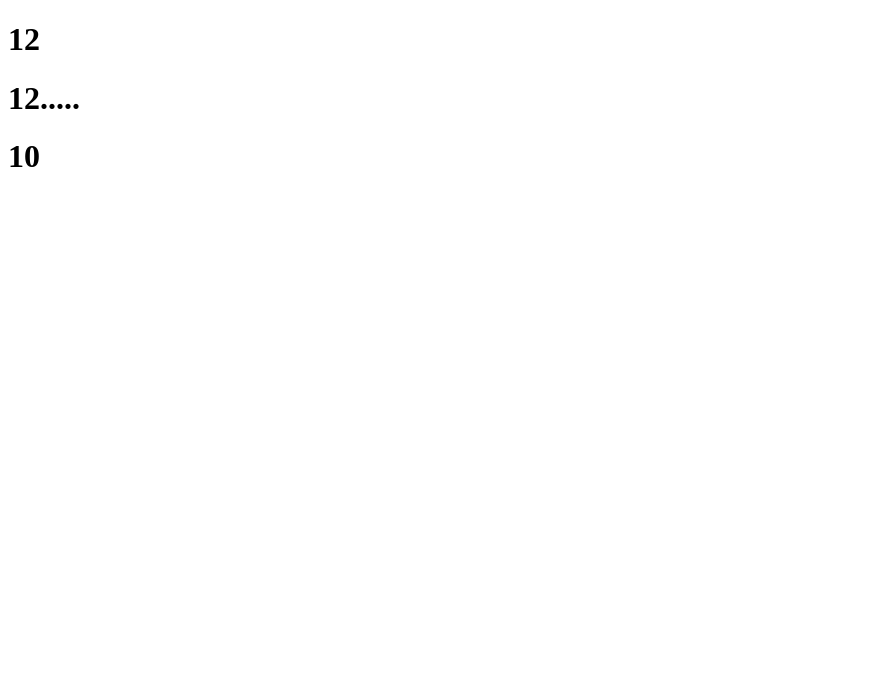
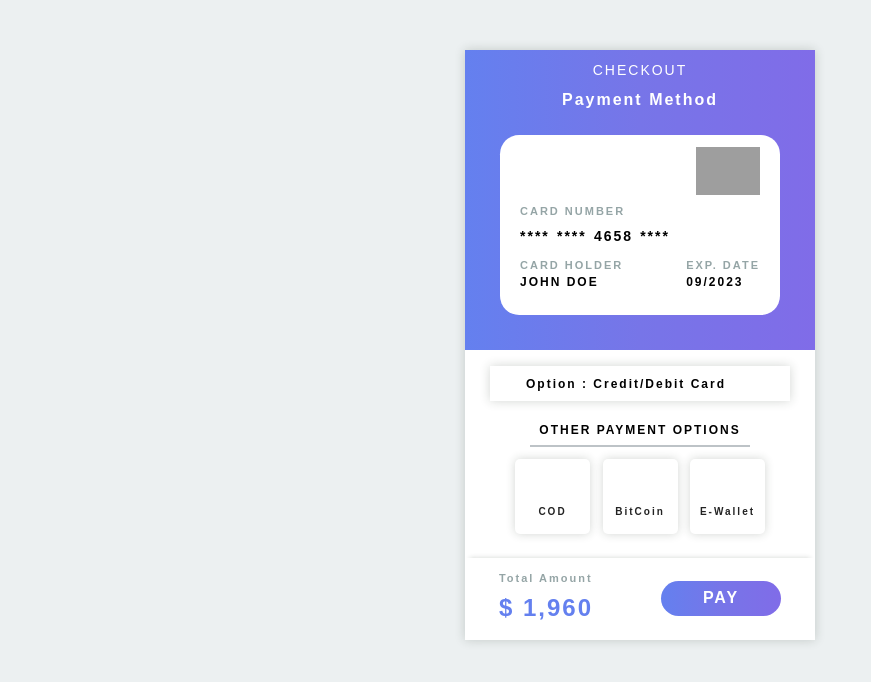
Before and after one commit to biswo907/web_demo, a React (Create React App) app: page / in a window 1280 px wide. Shown: the top 682 px of the page, without its empty margins (0-871 px from the left). Built offline with nearby package versions, Linux system fonts and the light colour scheme; grey boxes are pictures that could not be loaded.

Commit message:
add a payment ui

```diff
--- a/src/App.js
+++ b/src/App.js
@@ -6,8 +6,8 @@ function App() {
   return (
     <BrowserRouter>
       <Routes>
-        <Route path="/" element={<Layout />}>
-          <Route path="/home" element={<Home />} />
+        <Route path="/" element={<Home />} />
+        <Route path="/home" element={<Layout />}>
         </Route>
       </Routes>
     </BrowserRouter>
--- a/src/home.js
+++ b/src/home.js
@@ -1,8 +1,71 @@
 import React from 'react'
+import "./style.css"
 
 function Home() {
     return (
-        <div>Home.....</div>
+        <div class="mainContainer">
+            <div class="cardHolder">
+                <div class="header">
+                    <div class="heading center">CHECKOUT</div>
+                    <div class="stepHeading center">Payment Method</div>
+                    <div class="card">
+                        <div class="top part">
+                            <img src="https://i.imgrpost.com/imgr/2017/12/26/visa-1.png" alt="visa-1.png" border="0" />
+                        </div>
+                        <div class="middle part">
+                            <div class="infoheader vcenter">CARD NUMBER</div>
+                            <div class="infocontent number vcenter">
+                                <div class="num center">****</div>
+                                <div class="num center">****</div>
+                                <div class="num center">4658</div>
+                                <div class="num center">****</div>
+                            </div>
+                        </div>
+                        <div class="bottom part">
+                            <div class="holderInfo">
+                                <div class="infoheader vcenter">CARD HOLDER</div>
+                                <div class="infocontent name vcenter">JOHN DOE</div>
+                            </div>
+                            <div class="expDate">
+                                <div class="infoheader vcenter">EXP. DATE</div>
+                                <div class="infocontent date vcenter">09/2023</div>
+                            </div>
+                        </div>
+                    </div>
+                </div>
+            </div>
+            <div class="status vcenter"> <i class="fa fa-check" aria-hidden="true"></i>
+                Option : Credit/Debit Card
+            </div>
+            <h5 class="center">OTHER PAYMENT OPTIONS</h5>
+            <div class="options vcenter">
+                <div class="opt">
+                    <div class="icon center">
+                        <i class="fa fa-money" aria-hidden="true"></i>
+                    </div>
+                    <div class="optname center">COD</div>
+                </div>
+                <div class="opt">
+                    <div class="icon center">
+                        <i class="fa fa-btc" aria-hidden="true"></i>
+                    </div>
+                    <div class="optname center">BitCoin</div>
+                </div>
+                <div class="opt">
+                    <div class="icon center">
+                        <i class="fa fa-google-wallet" aria-hidden="true"></i>
+                    </div>
+                    <div class="optname center">E-Wallet</div>
+                </div>
+            </div>
+            <div class="payment vcenter">
+                <div class="amount">
+                    <div class="infoheader vcenter">Total Amount</div>
+                    <div class="infocontent val vcenter">$ 1,960</div>
+                </div>
+                <div class="button center">PAY</div>
+            </div>
+        </div>
     )
 }
 
--- /dev/null
+++ b/src/style.css
@@ -0,0 +1,183 @@
+* {
+    margin: 0;
+    padding: 0;
+    box-sizing: border-box;
+    font-family: "Quicksand", sans-serif;
+  }
+  body{
+    background:#ecf0f1
+  }
+  .mainContainer {
+    width: 350px;
+    height: 590px;
+    margin: 0 auto;
+    box-shadow:0 0 10px #2323;
+    margin-top: 50px;
+    background:white;
+  }
+  .cardHolder {
+    height: 300px;
+    background: linear-gradient(
+      to right,
+      #6480ef,
+      #7775e8,
+      #806ce8
+    );
+  /*   border-bottom-left-radius:50%;
+    border-bottom-right-radius:50%; */
+  }
+  .center{
+    display:flex;
+    justify-content:center;
+    align-items:center;
+  }
+  .vcenter{
+    display:flex;
+    align-items:center;
+  }
+  .heading{
+    height:40px;
+    font-size:14px;
+    letter-spacing:2px;
+    color:white;
+  }
+  .stepHeading{
+    height:20px;
+    font-size:16px;
+    font-weight:bolder;
+    letter-spacing:2px;
+    color:white;
+  }
+  .card{
+    height:180px;
+    width:280px;
+    background:white;
+    margin:0 auto;
+    border-radius:1.2em;
+    margin-top:25px;
+    padding:12px 20px;
+  }
+  .card > .part{
+    height:50px;
+    margin-bottom:4px;
+  }
+  .card > .top{
+    display:flex;
+    justify-content:flex-end;
+  }
+  .card > .top > img{
+    height:48px;
+  }
+  .infoheader{
+    height:20px;
+    font-size:11px;
+    font-weight:bold;
+    letter-spacing:2px;
+    color:#95a5a6
+  }
+  .card > .middle > .infocontent{
+    justify-content:space-between;
+    height:30px;
+  }
+  .number{
+    width:150px;
+  }
+  .card > .middle > .infocontent > .num{
+    height:25px;
+    font-size:14px;
+    letter-spacing:2px;
+    font-weight:bolder;
+  }
+  .card > .bottom{
+    display:flex;
+    justify-content:space-between
+  }
+  .holderInfo{
+    width:150px;
+  }
+  .holderInfo > .name,.expDate > .date{
+    font-size:12px;
+    font-weight:bolder;
+    letter-spacing:2px;
+  }
+  .status{
+    height:35px;
+    width:300px;
+    margin:0 auto;
+    box-shadow:0 0 10px #2323;
+    margin-top:16px;
+    padding:0 16px;
+    font-size:12px;
+    letter-spacing:2px;
+    font-weight:bolder;
+  }
+  .status > i{
+    color:#16a085;
+    margin-right:20px;
+    font-size:16px;
+  }
+  h5{
+    width:220px;
+    margin:0 auto;
+    padding:8px;
+    margin-top:14px;
+    border-bottom:2px solid #bdc3c7;
+    letter-spacing:2px;
+    font-size:12px;
+    margin-bottom:12px;
+  }
+  .options{
+    width:250px;
+    height:75px;
+    margin:0 auto;
+    justify-content:space-between;
+  }
+  .options > .opt{
+    height:75px;
+    width:75px;
+    box-shadow:0 0 10px #2323;
+    border-radius:5px;
+    display:flex;
+    flex-direction:column;
+    justify-content:center;
+  }
+  .options > .opt > .icon{
+    height:30px;
+    color:#95a5a6;
+    font-size:20px;
+  }
+  .optname{
+    height:30px;
+    font-size:10px;
+    color:#232323;
+    letter-spacing:2px;
+    font-weight:bolder
+  }
+  .payment{
+    height:80px;
+    position:relative;
+    top: 24px;
+    box-shadow: 0 -5px 5px -5px #2323;
+    justify-content:space-around;
+  }
+  .val{
+    height:40px;
+    font-size:24px;
+    font-weight:bolder;
+    letter-spacing:2px;
+    color:#6480ef;
+  }
+  .button{
+    width:120px;
+    height:35px;
+    border-radius:1.2em;
+    background:linear-gradient(
+      to right,
+      #6480ef,
+      #7775e8,
+      #806ce8
+    );
+    color:white;
+    font-weight:bolder;
+    letter-spacing:2px;
+  }
```
